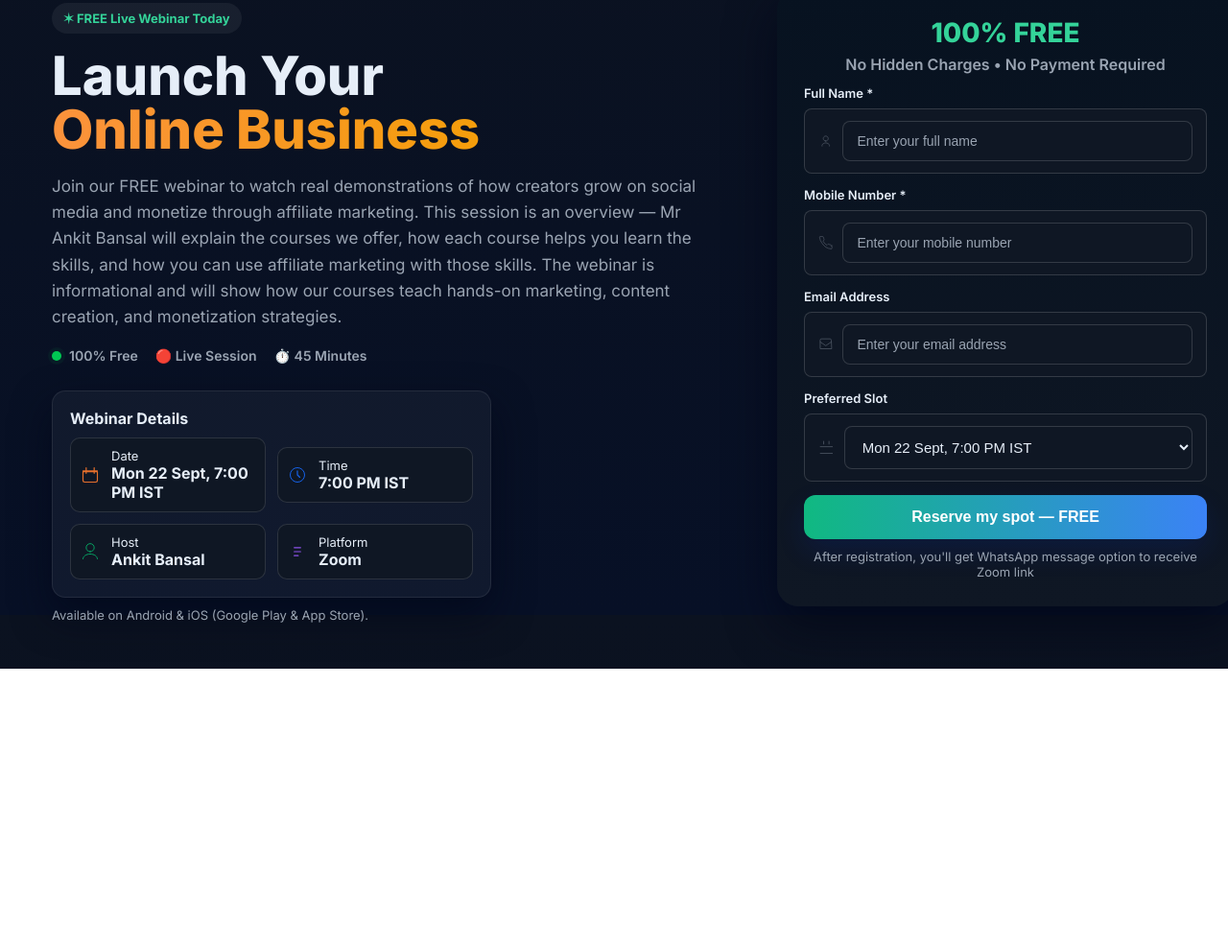
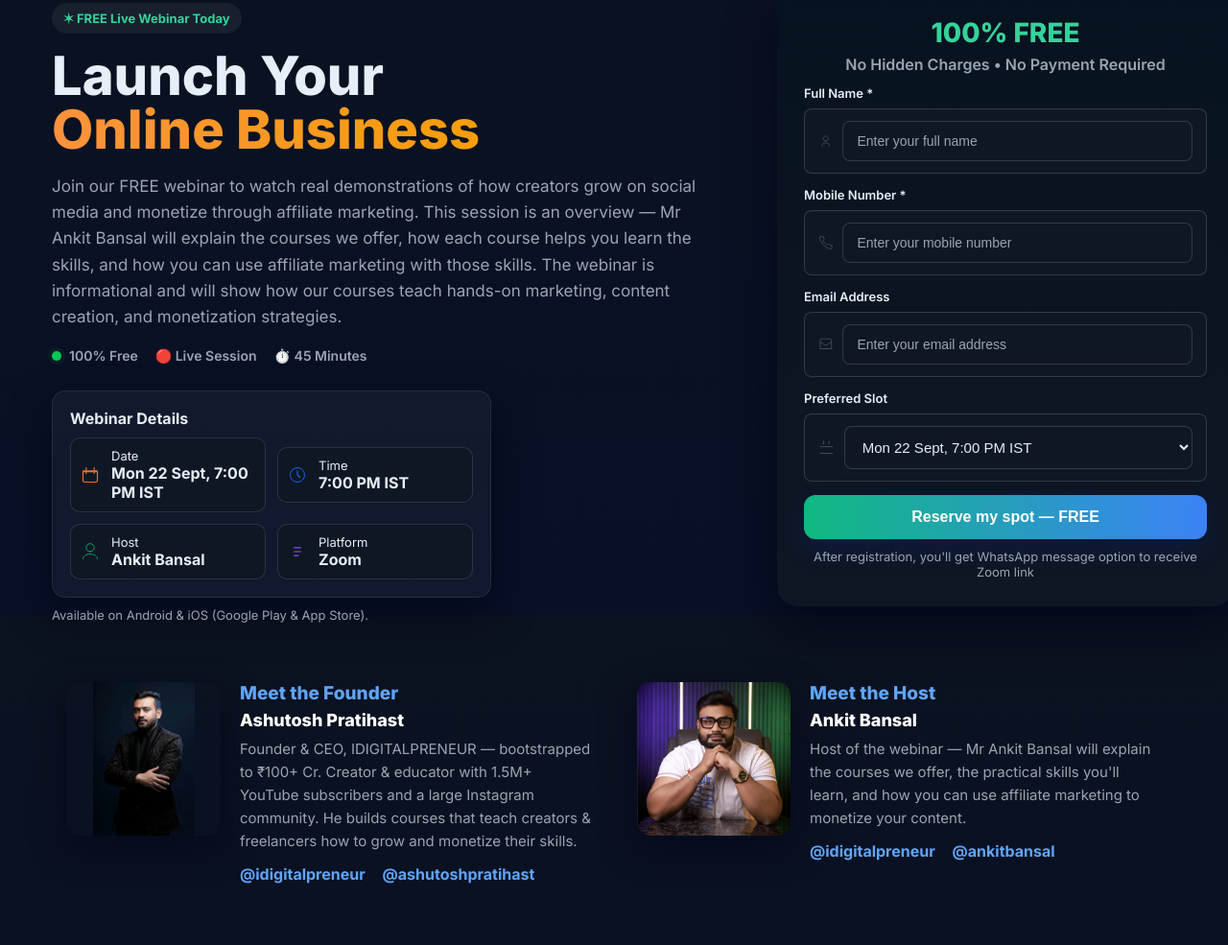
Before and after one commit to aousarmalabhinav-max/Landing-page, a plain HTML site: page index.html in a window 1280 px wide. Shown: the part 159-1144 px from the top of the page at 96% size. Before the commit the page ends 856 px from the top, so only its background shows below. Drawn offline with Linux system fonts and the light colour scheme.

Commit message:
Add files via upload

```diff
--- a/index.html
+++ b/index.html
@@ -274,6 +274,24 @@ select option { background:#0f1724; color:#e6eef8; }
   box-shadow:0 2px 6px rgba(56,189,248,0.4);
 }
 
+
+/* Founder & Host styles - centered responsive */
+.fh-grid { display:grid; grid-template-columns: 1fr 1fr; gap:48px; align-items:start; }
+.fh-card { display:flex; gap:20px; align-items:flex-start; }
+.fh-photo { width:160px; height:160px; border-radius:14px; object-fit:contain; flex-shrink:0; box-shadow:0 14px 36px rgba(2,6,23,0.6); }
+.fh-card-inner { max-width:620px; }
+.fh-label { font-weight:800; color:var(--accent-blue); font-size:19px; margin-bottom:6px; }
+.fh-name { font-weight:800; color:#fff; font-size:18px; margin:0 0 8px 0; }
+.fh-bio { color:var(--muted); font-size:15px; line-height:1.6; }
+.fh-links { margin-top:12px; font-weight:700; }
+.fh-links a { color:var(--accent-blue); text-decoration:none; margin-right:14px; }
+@media (max-width:880px) {
+  .fh-grid { grid-template-columns:1fr; gap:32px; }
+  .fh-card { flex-direction:column; align-items:center; text-align:center; }
+  .fh-card-inner { max-width:100%; }
+  .fh-photo { width:140px; height:140px; margin-bottom:12px; }
+}
+
 </style>
 </head>
 <body>
@@ -407,6 +425,37 @@ select option { background:#0f1724; color:#e6eef8; }
     </aside>
   </main>
 
+
+<!-- START: Meet Founder & Host -->
+<section class="founder-host" style="width:100%; padding:48px 0 64px;">
+  <div class="fh-wrap" style="max-width:1180px; margin:0 auto; padding:0 20px; box-sizing:border-box;">
+    <div class="fh-grid">
+      <div class="fh-card">
+        <img src="ashutosh.jpg" alt="Ashutosh Pratihast" class="fh-photo" />
+        <div class="fh-card-inner">
+          <div class="fh-label">Meet the Founder</div>
+          <div class="fh-name">Ashutosh Pratihast</div>
+          <div class="fh-bio">Founder &amp; CEO, IDIGITALPRENEUR — bootstrapped to ₹100+ Cr. Creator &amp; educator with 1.5M+ YouTube subscribers and a large Instagram community. He builds courses that teach creators &amp; freelancers how to grow and monetize their skills.</div>
+          <div class="fh-links"><a href="https://instagram.com/idigitalpreneur" target="_blank">@idigitalpreneur</a> <a href="https://instagram.com/ashutoshpratihast" target="_blank">@ashutoshpratihast</a></div>
+        </div>
+      </div>
+
+      <div class="fh-card">
+        <img src="ankit.jpg" alt="Ankit Bansal" class="fh-photo" />
+        <div class="fh-card-inner">
+          <div class="fh-label">Meet the Host</div>
+          <div class="fh-name">Ankit Bansal</div>
+          <div class="fh-bio">Host of the webinar — Mr Ankit Bansal will explain the courses we offer, the practical skills you'll learn, and how you can use affiliate marketing to monetize your content.</div>
+          <div class="fh-links"><a href="https://instagram.com/idigitalpreneur" target="_blank">@idigitalpreneur</a> <a href="https://instagram.com/ankitbansal" target="_blank">@ankitbansal</a></div>
+        </div>
+      </div>
+    </div>
+  </div>
+</section>
+<!-- END: Meet Founder & Host -->
+
+
+
 <script>
 /* -------- CONFIG --------
   Set BACKEND_URL to your API endpoint (without trailing slash) if you want server-side saves.
```
Also changed, not shown: ankit.jpg (added), ashutosh.jpg (added).
